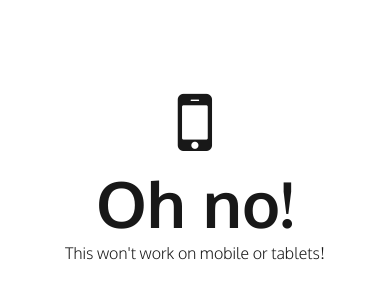
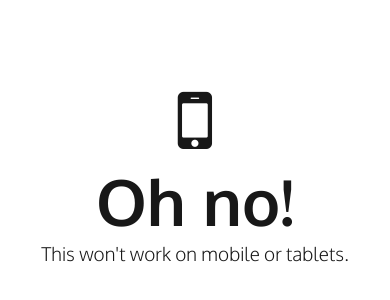
Before and after one commit to joe-ashwell/what-keycode, a plain HTML site: page index.html in a window 390 px wide. Shown: the part 258-558 px from the top of the page. Drawn offline with Linux system fonts and the light colour scheme.

Commit message:
Update paragraph styling

```diff
--- a/app.js
+++ b/app.js
@@ -11,7 +11,7 @@ if (mQ.matches) {
 
   <i class="fa fa-mobile"></i>
   <h1 class="mobile">Oh no!</h1>
-  <p class="mobile">This won't work on mobile or tablets!</p>
+  <p class="mobile">This won't work on mobile or tablets.</p>
 
   `;
 
--- a/style.css
+++ b/style.css
@@ -61,4 +61,5 @@ h1.mobile {
 p.mobile {
   margin: auto;
   margin-top: 0;
+  font-size: 19px;
 }
```
